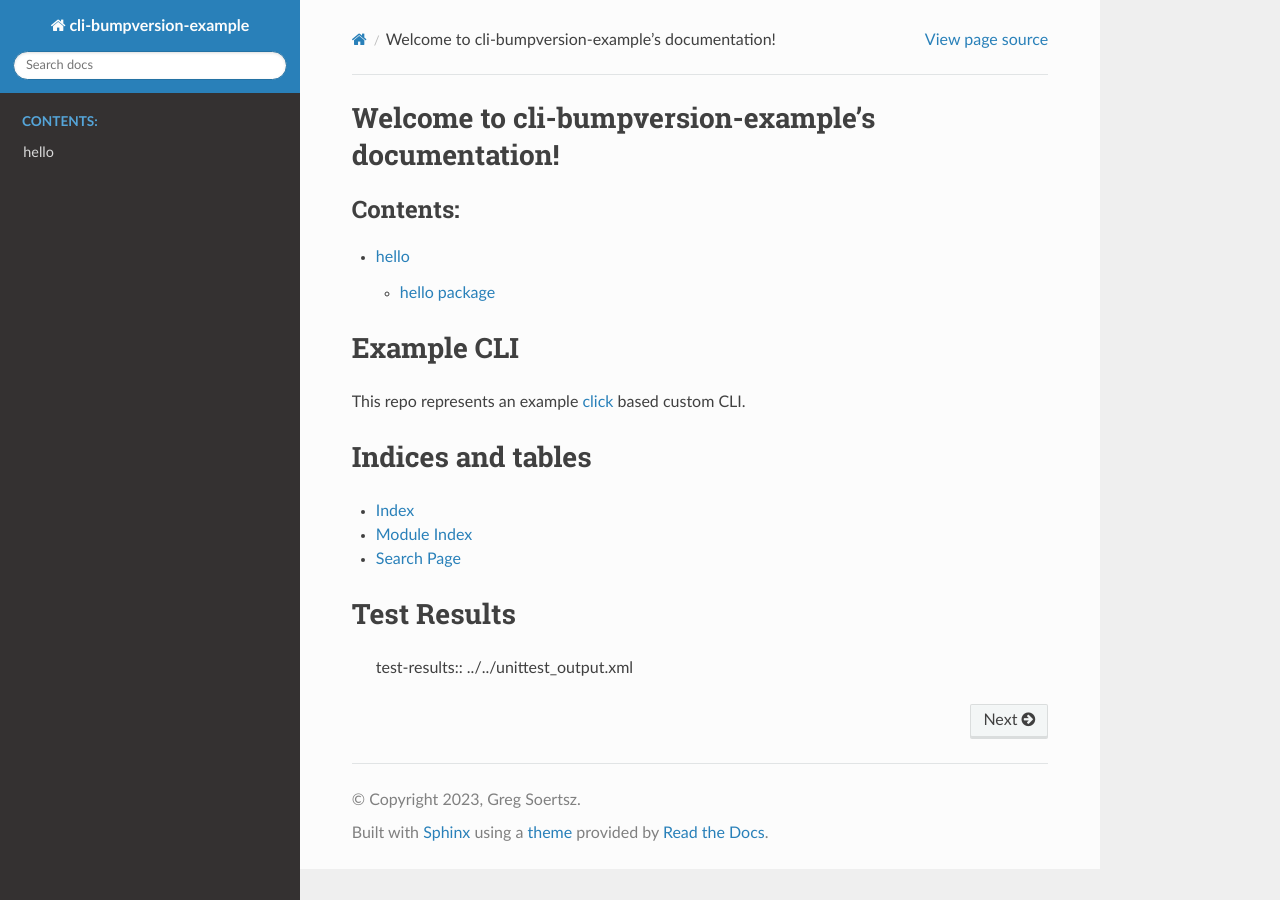
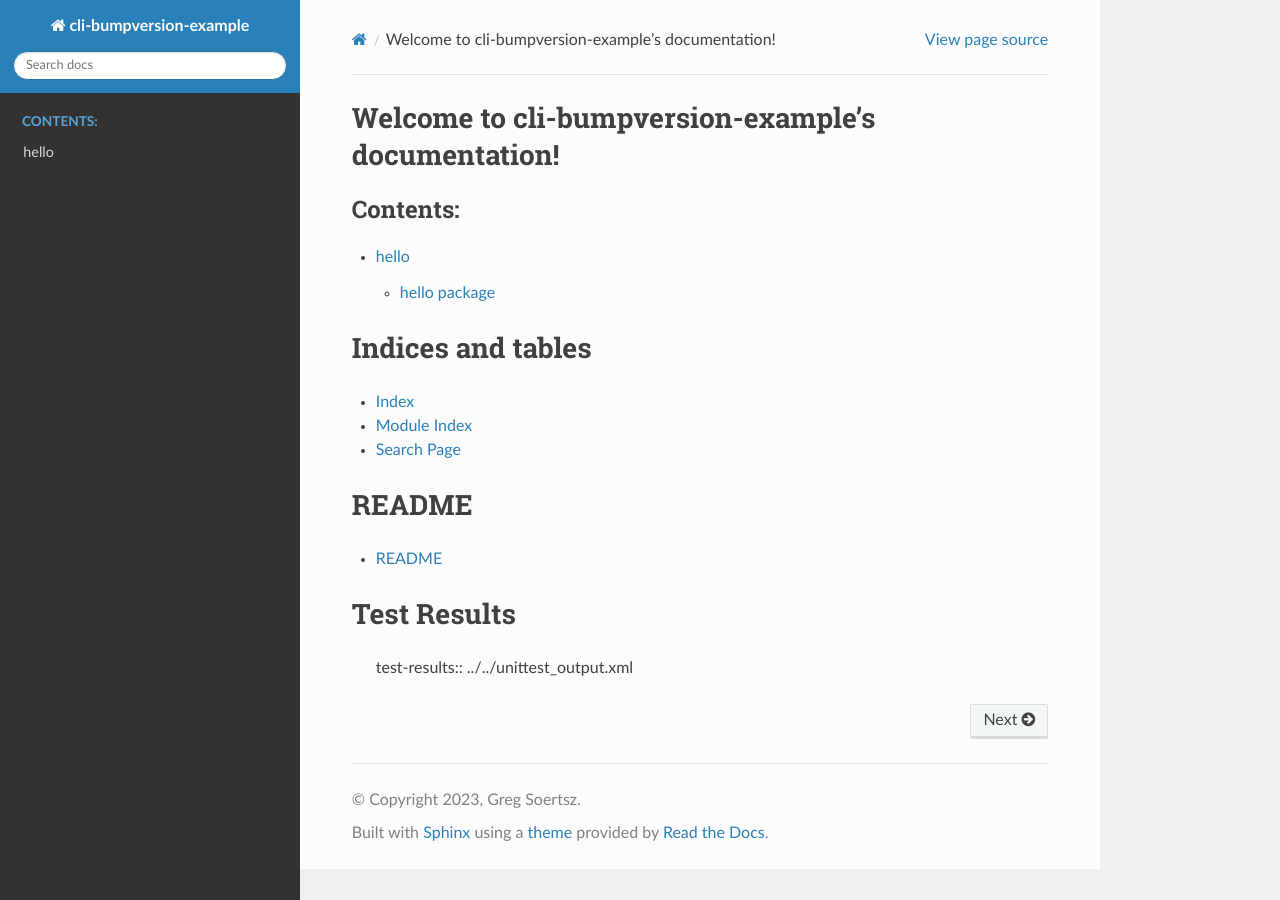
Before and after one commit to gsoertsz/cli-bumpversion-example, a Sphinx documentation site: the page built from docs/source/index.rst, in a window 1280 px wide. Built offline with Sphinx 7.4.7 and the Read the Docs theme 2.0.0, drawn with Linux system fonts in a browser that asks for light colours.

Commit message:
added readme.rst

```diff
--- a/docs/source/index.rst
+++ b/docs/source/index.rst
@@ -23,6 +19,10 @@ Indices and tables
 * :ref:`modindex`
 * :ref:`search`
 
+README
+======
+
+* :ref:`readme`
 
 Test Results
 ============
```
Also changed, not shown: other parts of docs/source/index.rst (+0 -4 lines), docs/source/readme.rst (added, +7 -0 lines).
